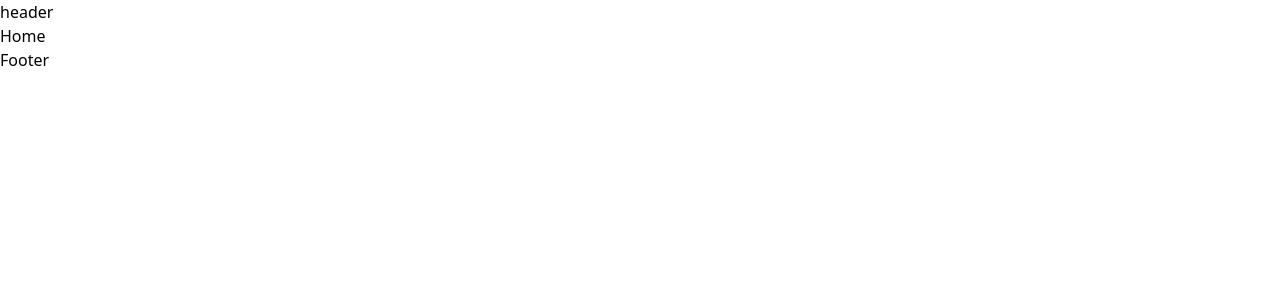
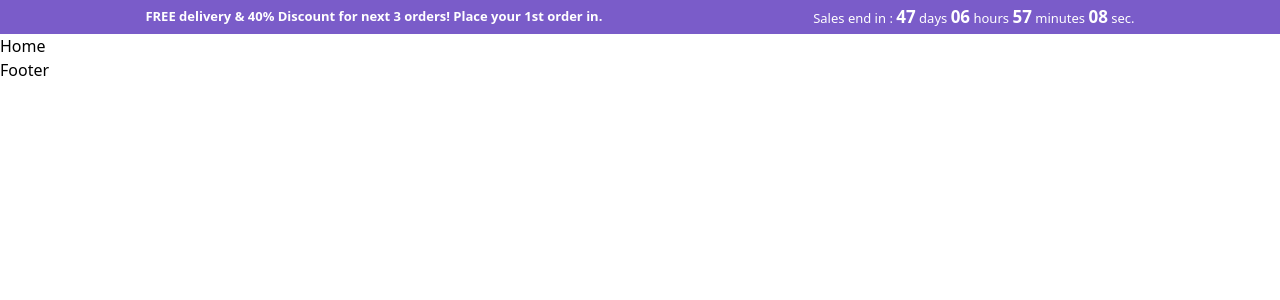
Before and after one commit to Heer-Savaliya/ECommerce-FullStack, a React (Vite) app: page /dashboard in a window 1280 px wide. Shown: the top 300 px of the page. Built offline with nearby package versions, Linux system fonts and the light colour scheme; no server answers; sample sign-in values are in the browser's storage.

Commit message:
topbar ui

```diff
--- a/src/App.jsx
+++ b/src/App.jsx
@@ -29,7 +29,7 @@ const App = () => {
     },
     {
       path: "/dashboard",
-      element: <AppLayout />,
+      element: <AppLayout className="container" />,
       children: [
         {
           path: "",
--- a/src/components/UI/Header.jsx
+++ b/src/components/UI/Header.jsx
@@ -1,9 +1,10 @@
 import React from 'react'
+import Topbar from './Topbar'
 
 const Header = () => {
   return (
     <div>
-      <h1>header</h1>
+     <Topbar />
     </div>
   )
 }
--- /dev/null
+++ b/src/components/UI/Topbar.jsx
@@ -0,0 +1,25 @@
+import React from "react";
+
+const Topbar = () => {
+  return (
+    <div>
+      {/* offer */}
+      <div className="w-[100%] bg-purple">
+        <div className="container text-white flex flex-col md:flex-row justify-around items-center py-1 ">
+          <div className="font-semibold text-[13px]">
+            FREE delivery & 40% Discount for next 3 orders! Place your 1st order
+            in.
+          </div>
+          <div className="text-[13px]">
+            Sales end in : <span className="text-[17px] font-semibold">47</span>{" "}
+            days <span className="text-[17px] font-semibold">06</span> hours{" "}
+            <span className="text-[17px] font-semibold">57</span> minutes{" "}
+            <span className="text-[17px] font-semibold">08</span> sec.
+          </div>
+        </div>
+      </div>
+    </div>
+  );
+};
+
+export default Topbar;
--- a/src/index.css
+++ b/src/index.css
@@ -50,10 +50,27 @@ button{
   font-family: "Poppins", sans-serif;
 }
 .container {
-    width: 1250px;
-    padding: 6px;
-    display: flex;
-    justify-content: space-between;
-    align-items: center;
+  max-width: 1200px;
+  width: 100%;
+  /* padding: 4px; */
+  /* display: flex;
+  justify-content: space-between;
+  align-items: center;
+  flex-wrap: wrap;
+  gap: 1rem;         */
+  margin: 0 auto;
+}
 
+@media (max-width: 1024px){
+  .container{
+    max-width: 900px;
+  }
 }
+@media (max-width: 768px) {
+  .container {
+    max-width: 700px;
+    /* flex-direction: column;
+    align-items: flex-start;
+    text-align: center; */
+  }
+}
```
